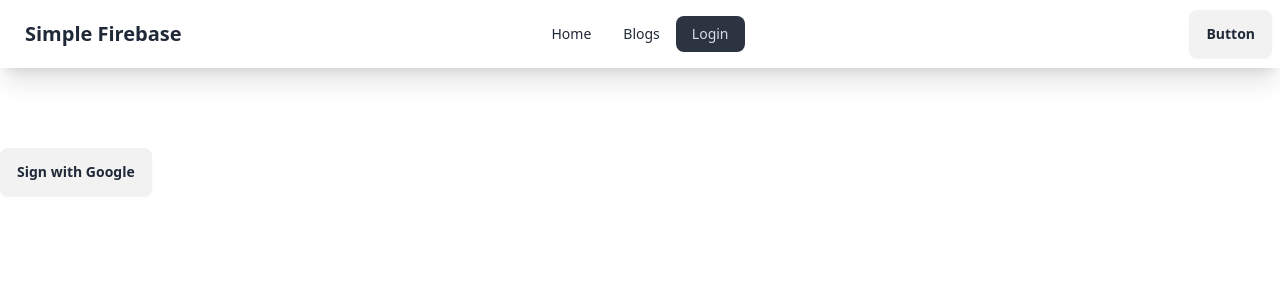
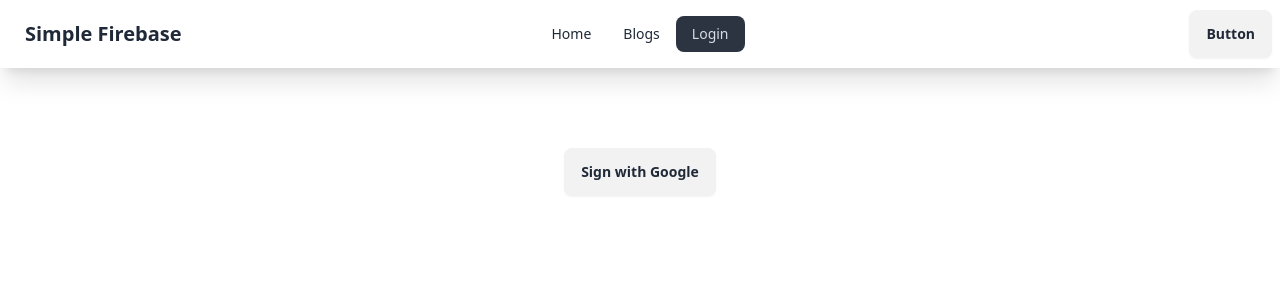
Before and after one commit to Sakhawat71/simple-firebase, a React (Vite) app: page /login in a window 1280 px wide. Shown: the top 300 px of the page. Built offline with nearby package versions, Linux system fonts and the light colour scheme.

Commit message:
get user data from google account

```diff
--- a/src/components/LogIn/Login.jsx
+++ b/src/components/LogIn/Login.jsx
@@ -3,28 +3,32 @@ import { GoogleAuthProvider, getAuth, signInWithPopup } from "firebase/auth";
 import app from "../../firebase/firebase.init";
 
 
+
 const Login = () => {
+
     const auth = getAuth(app);
-    const provider = new GoogleAuthProvider();
+    const porvider = new GoogleAuthProvider()
 
-    const handelGoogleSignIn = () =>{
-
-        signInWithPopup(auth,provider)
+    const handelGoogleSignIn  =()=>{
+        signInWithPopup(auth,porvider)
         .then(result =>{
             const user = result.user;
-            console.log(user);
+            console.log(user)
         })
-        .catch(error =>{
-            console.log('error', error)
+        .catch(error => {
+            console.log(error)
         })
     }
 
+
+
+
     return (
-        <div className="mt-20">
+        <div className="mt-20 flex justify-center">
 
             <button
-            onClick={handelGoogleSignIn}
-            className="btn"
+                onClick={handelGoogleSignIn}
+                className="btn"
             >Sign with Google</button>
 
         </div>
@@ -32,3 +36,25 @@ const Login = () => {
 };
 
 export default Login;
+
+/**
+ *     const auth = getAuth(app);
+    const provider = new GoogleAuthProvider();
+
+    const handelGoogleSignIn = () => {
+
+        signInWithPopup(auth, provider)
+            .then(result => {
+                const user = result.user;
+                console.log(user);
+
+            })
+            .catch(error => {
+                console.log('error', error)
+        })
+
+    }
+ *
+ *
+ *
+ */
```
